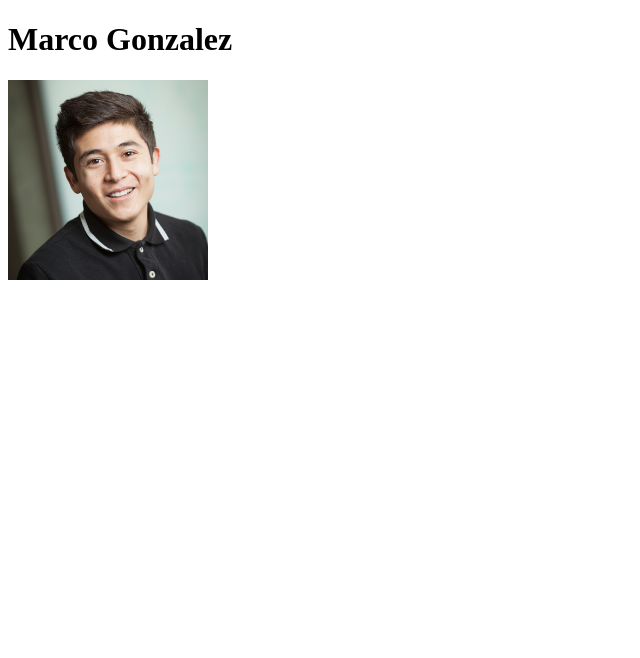
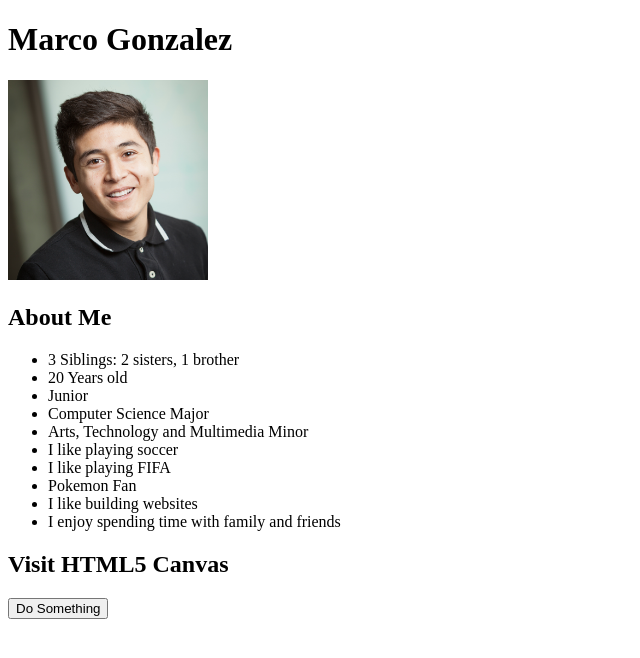
Before and after one commit to magonzalez9/graphics, a PHP site: page / in a window 1280 px wide. Shown: the top 658 px of the page, without its empty margins (0-640 px from the left). Run offline with PHP 8.4, Linux system fonts and the light colour scheme.

Commit message:
Add first js file

```diff
--- /dev/null
+++ b/lab1/canvas.js
@@ -0,0 +1,8 @@
+function doSomething(){
+	alert("Hello World!");
+}
+
+//Class Circle
+function circle(){
+
+}
--- a/lab1/index.php
+++ b/lab1/index.php
@@ -1,10 +1,31 @@
 <!DOCTYPE html>
 <html>
 <head>
+<script language="javascript" type="text/javascript" src="canvas.js"></script>
+
 	<title>CS GRAPHICS Lab 1</title>
 </head>
 <body>
 <h1>Marco Gonzalez</h1>
 <img src="Marco.jpg" width="200" height="200">
+<h2>About Me</h2>
+<ul>
+    <li>3 Siblings: 2 sisters, 1 brother</li>
+	<li>20 Years old</li>
+	<li>Junior</li>
+	<li>Computer Science Major</li>
+	<li>Arts, Technology and Multimedia Minor</li>
+	<li>I like playing soccer</li>
+	<li>I like playing FIFA</li>
+	<li>Pokemon Fan</li>
+	<li>I like building websites</li>
+	<li>I enjoy spending time with family and friends</li>
+</ul>
+
+<h2>Visit HTML5 Canvas</h2>
+<!-- <a href="canvas.html" target="__blank">here </a>
+<br /> -->
+
+<button onclick="doSomething()">Do Something </button>
 </body>
 </html>
```
Also changed, not shown: lab1/canvas.html (added, +10 -0 lines), 1 other file.
